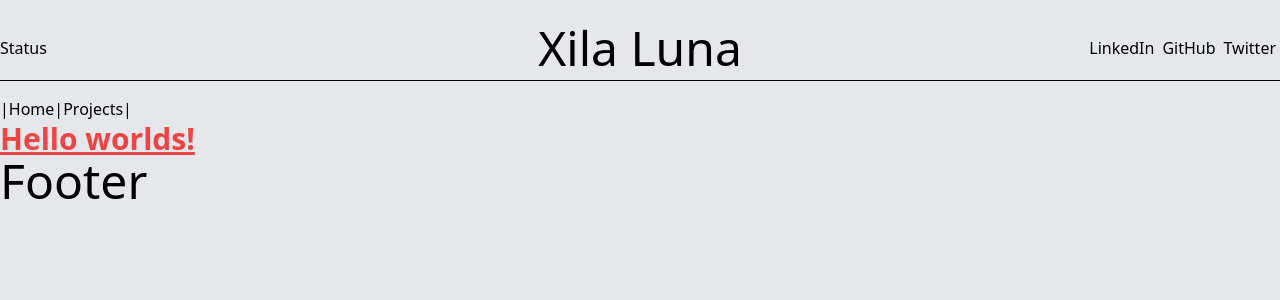
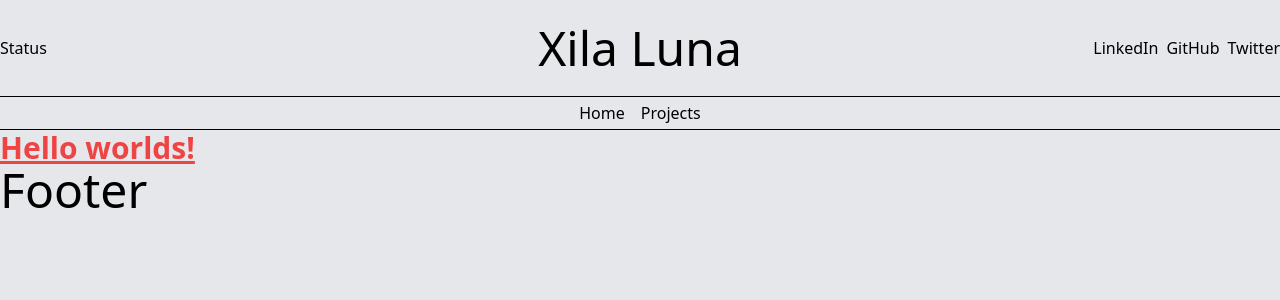
Before and after one commit to xilaluna/xilaluna.com, a Next.js app: page / in a window 1280 px wide. Shown: the top 300 px of the page. Built offline with nearby package versions, Linux system fonts and the light colour scheme.

Commit message:
[update] nav

```diff
--- a/components/navbar.tsx
+++ b/components/navbar.tsx
@@ -3,35 +3,36 @@ import Link from 'next/link';
 const Navbar = () => {
   return (
     <div>
-      <div className="p-2" />
-      <div className="flex justify-between items-center border-b border-black py-2">
-        <div className="flex-1">
+      <div className="py-2" />
+      <div className="flex justify-between items-center py-2">
+        <div className="w-full">
           <p>Status</p>
         </div>
-        <div className="flex-1 flex justify-center">
+        <div className="w-full flex justify-center">
           <h1>Xila Luna</h1>
         </div>
 
-        <ul className="flex-1 flex justify-end">
-          <li className="px-1">LinkedIn</li>
+        <ul className="w-full flex justify-end">
+          <li className="pr-1">LinkedIn</li>
           <li className="px-1">GitHub</li>
-          <li className="px-1">Twitter</li>
+          <li className="pl-1">Twitter</li>
         </ul>
       </div>
 
       <div className="py-2" />
 
-      <div className="flex items-center">
-        |
+      <ul className="w-full flex justify-center items-center border-y border-black py-1">
+        <li className="px-2">
           <Link href="/">
             <a>Home</a>
           </Link>
-        |
+        </li>
+        <li className="px-2">
           <Link href="/projects">
             <a>Projects</a>
           </Link>
-        |
-      </div>
+        </li>
+      </ul>
     </div>
   );
 };
--- a/styles/globals.css
+++ b/styles/globals.css
@@ -7,5 +7,5 @@ body {
 }
 
 h1 {
-  @apply text-4xl sm:text-5xl;
+  @apply text-3xl sm:text-5xl;
 }
```
Lines whose indentation alone changed are shown as unchanged.
